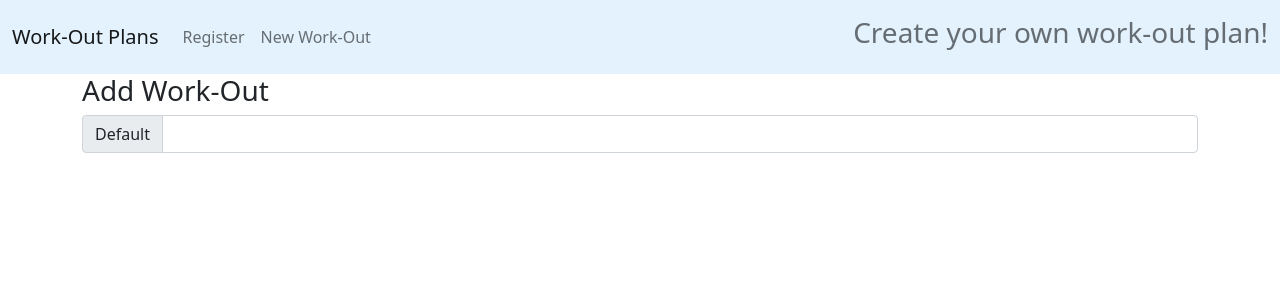
After one commit to elgas/work-out-generator, a Flask app: page /add_workout in a window 1280 px wide. The commit adds this page. Shown: the top 300 px of the page. Run offline with Flask 2, Linux system fonts and the light colour scheme; some libraries are stand-ins or nearby versions.

Commit message:
Create add_workout template

```diff
--- a/app.py
+++ b/app.py
@@ -45,6 +45,11 @@ def register():
     return render_template("register.html")
 
 
+@app.route("/add_workout")
+def add_workout():
+    return render_template("add_workout.html")
+
+
 
 if __name__ == "__main__":
     app.run(host=os.environ.get("IP"),
--- /dev/null
+++ b/templates/add_workout.html
@@ -0,0 +1,12 @@
+{% extends "base.html" %}
+{% block content %}
+
+    <h3>Add Work-Out</h3>
+    <form>
+        <div class="input-group mb-3">
+            <span class="input-group-text" id="inputGroup-sizing-default">Default</span>
+            <input type="text" class="form-control" aria-label="Sizing example input" aria-describedby="inputGroup-sizing-default">
+        </div>
+    </form>
+
+{% endblock %}
--- a/templates/base.html
+++ b/templates/base.html
@@ -26,7 +26,7 @@
                             <a class="nav-link" href="{{ url_for('register')}}">Register</a>
                         </li>
                         <li class="nav-item">
-                            <a class="nav-link" href="#">Pricing</a>
+                            <a class="nav-link" href="{{ url_for('add_workout')}}">New Work-Out</a>
                         </li>
                     </ul>
                     <span class="navbar-text">
```
